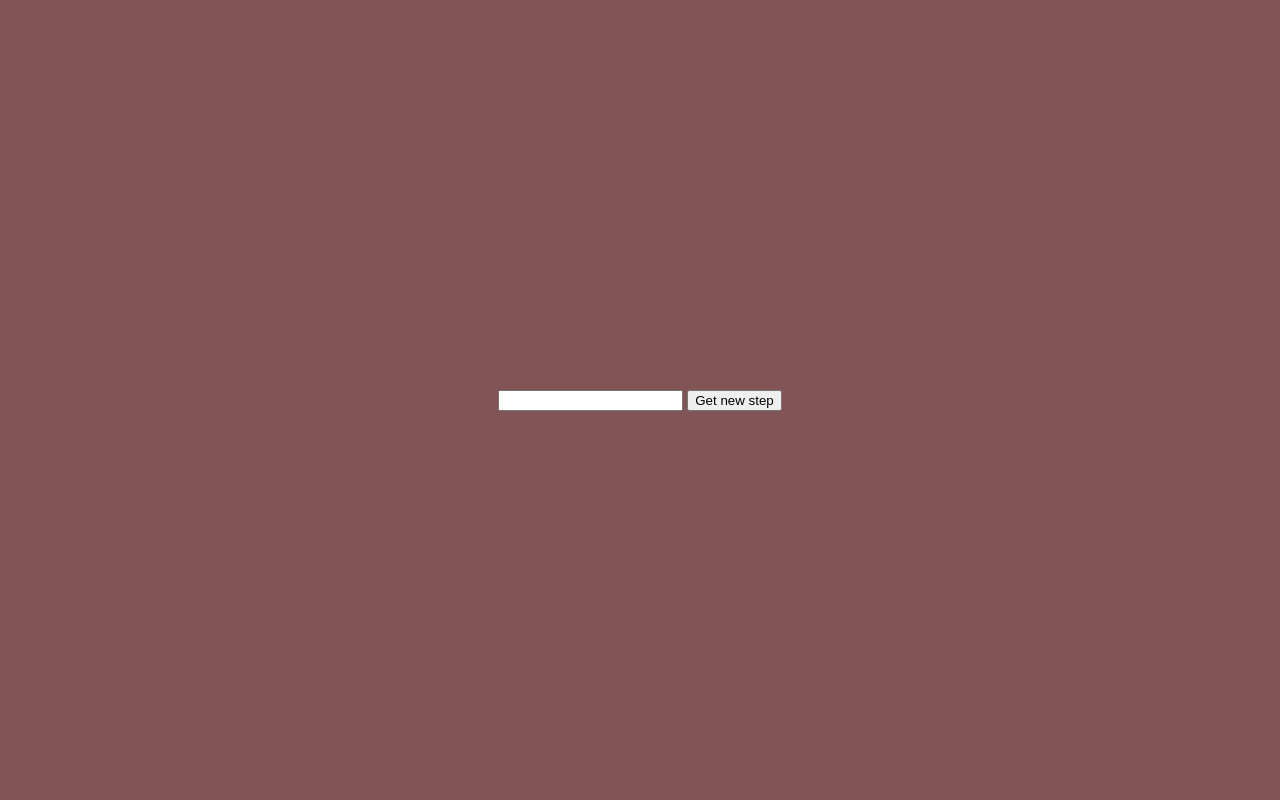
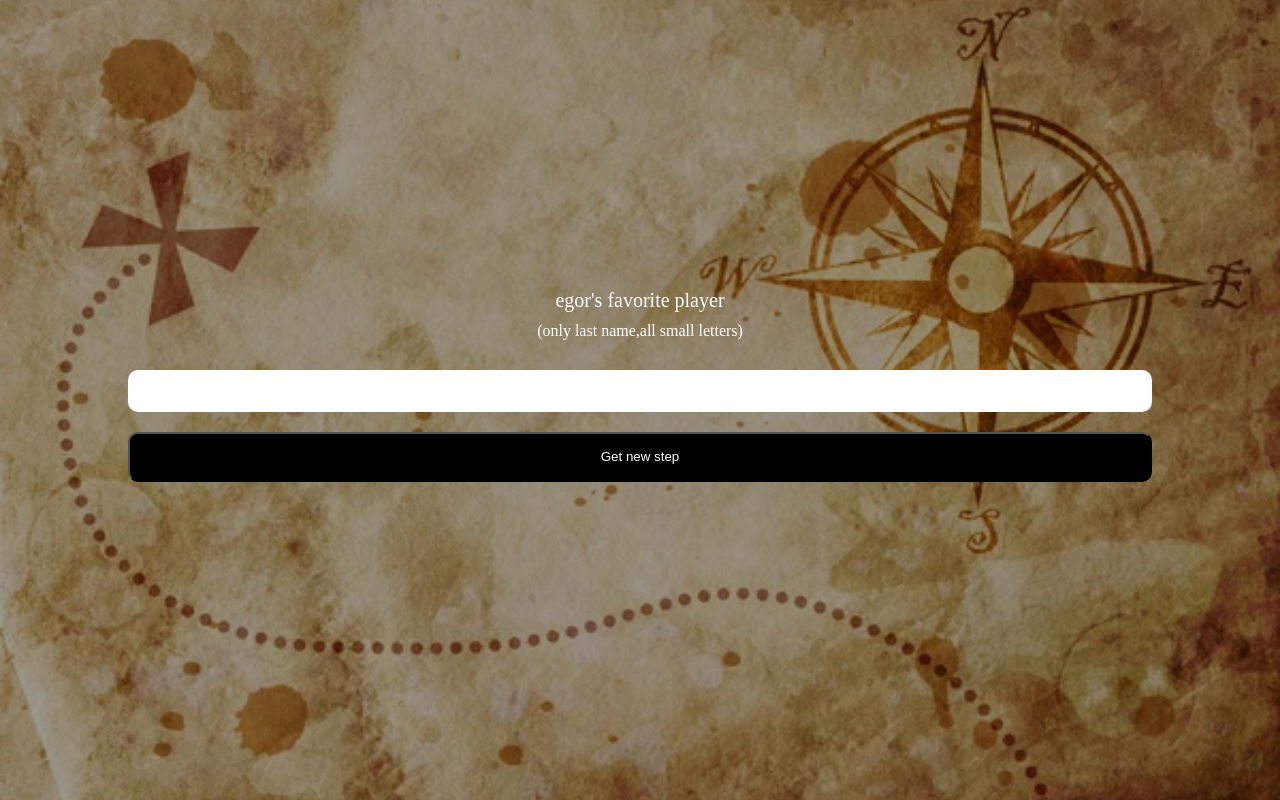
Before and after one commit to bratok99/el-plan, a plain HTML site: page index.html in a window 1280 px wide. Drawn offline with Linux system fonts and the light colour scheme; files whose address does not match are found by name.

Commit message:
second commit

```diff
--- a/index.html
+++ b/index.html
@@ -11,11 +11,16 @@
 
 <body>
     <div class="main">
+        <div class="main__overlay"></div>
         <div class="main__wrapper">
+            <div class="question__wrapper">
+                <div class="question">egor's favorite player </div>
+                <div class="question_help">(only last name,all small letters) </div>
+            </div>
             <div class="input__wrapper">
                 <form class="form">
                     <input class="input" name="" id="">
-                    <button>Get new step</button>
+                    <button class="form_btn">Get new step</button>
                 </form>
             </div>
             <div class="answer__wrapper">
--- a/script.js
+++ b/script.js
@@ -8,10 +8,10 @@ document.addEventListener("DOMContentLoaded", () => {
 
     const inputValue = input.value;
 
-    if (inputValue == "test") {
+    if (inputValue == "benzema") {
       console.log("right");
       answer.innerHTML =
-        "<a href='https://goo.gl/maps/6R4FBxWpeU9M3eAE9?coh=178573&entry=tt' > Your next step</a>";
+        "<a href='https://goo.gl/maps/6R4FBxWpeU9M3eAE9?coh=178573&entry=tt' > your next step (click here)</a>";
     } else {
       answer.innerHTML = "wrong";
       console.log("wrong");
--- a/style.css
+++ b/style.css
@@ -13,10 +13,86 @@ h1 {
 }
 
 .main {
-  background-color: #815555;
+  background-image: url("/map.jpg");
+  background-position: right;
+  background-size: cover;
+  background-repeat: no-repeat;
   height: 100vh;
   width: 100%;
   display: flex;
   justify-content: center;
   align-items: center;
+  position: relative;
+  z-index: 2;
 }
+
+.main__overlay {
+  position: absolute;
+  top: 0;
+  left: 0;
+  width: 100%;
+  height: 100%;
+  background-color: #000;
+  opacity: 0.4;
+  z-index: -1;
+}
+
+.main__wrapper {
+  width: 80%;
+}
+
+.question__wrapper {
+  margin-bottom: 30px;
+}
+
+.question {
+  font-family: "Celtasmigoria";
+  font-size: 20px;
+  text-align: center;
+  color: #fff;
+  margin-bottom: 10px;
+}
+
+.question_help {
+  text-align: center;
+  color: #fff;
+}
+
+.form {
+  display: flex;
+  flex-direction: column;
+  margin-bottom: 30px;
+}
+
+.form_btn {
+  height: 50px;
+  border-radius: 10px;
+  background-color: #000;
+  color: #fff;
+}
+
+.input {
+  margin-bottom: 20px;
+  height: 40px;
+  border-radius: 10px;
+  border: none;
+  outline: none;
+}
+
+.answer__wrapper {
+  display: flex;
+  align-items: center;
+  justify-content: center;
+}
+
+.answer {
+  font-family: "Celtasmigoria";
+  font-size: 20px;
+  text-align: center;
+  color: #fff;
+}
+
+.answer a {
+  color: #fff;
+  text-decoration: none;
+}
```
Also changed, not shown: map.jpg (added).
